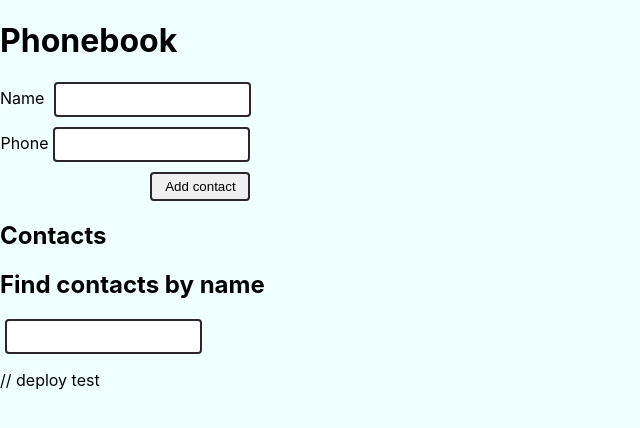
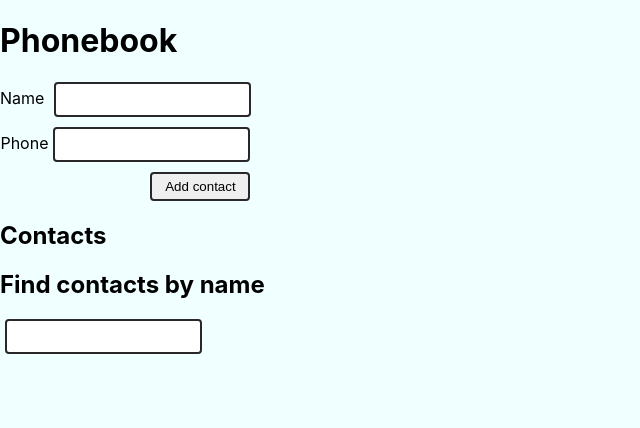
Before and after one commit to Finitumus/react-homework, a React (Create React App) app: page / in a window 1280 px wide. Shown: the top 428 px of the page, without its empty margins (0-640 px from the left). Built offline with nearby package versions, Linux system fonts and the light colour scheme.

Commit message:
Update index.js

```diff
--- a/src/index.js
+++ b/src/index.js
@@ -15,6 +15,6 @@ ReactDOM.createRoot(document.getElementById('root')).render(
       </PersistGate>
 
     </Provider>
-// deploy test
+
   </React.StrictMode>
 );
```
